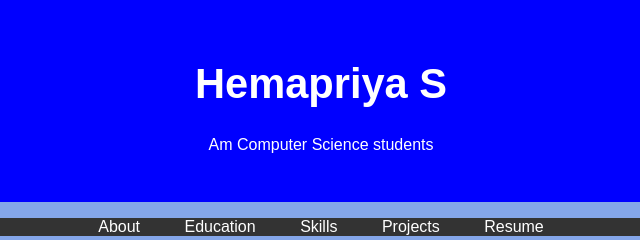
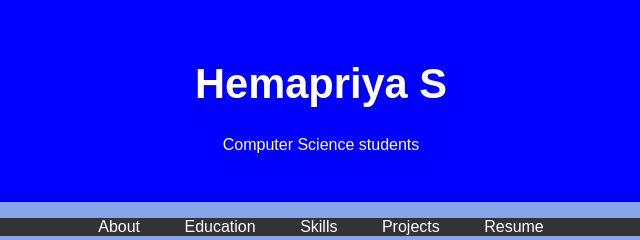
Before and after one commit to hemapriyas08/Assessment-project-, a plain HTML site: page index.html in a window 1280 px wide. Shown: the top 240 px of the page, 319-959 px from the left. Drawn offline with Linux system fonts and the light colour scheme.

Commit message:
Update index.html

```diff
--- a/index.html
+++ b/index.html
@@ -104,7 +104,7 @@ Write your code in this editor and press "Run" button to execute it.
             <!-- Add your profile picture here -->
             <img src="hema.jpg" alt="Your Profile Picture" class="profile-picture">
             <h1>Hemapriya S</h1>
-            <p>Am Computer Science students</p>
+            <p>Computer Science students</p>
         </div>
     </header>
 
```
